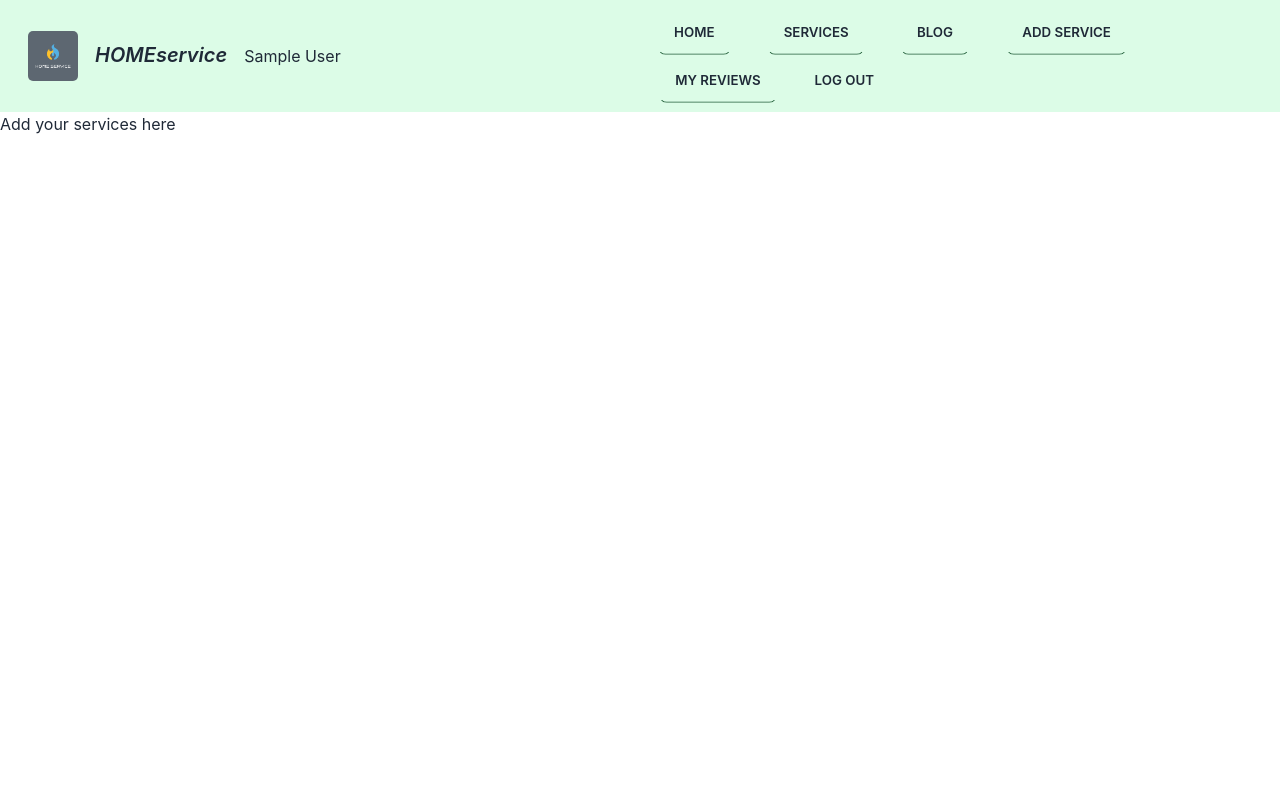
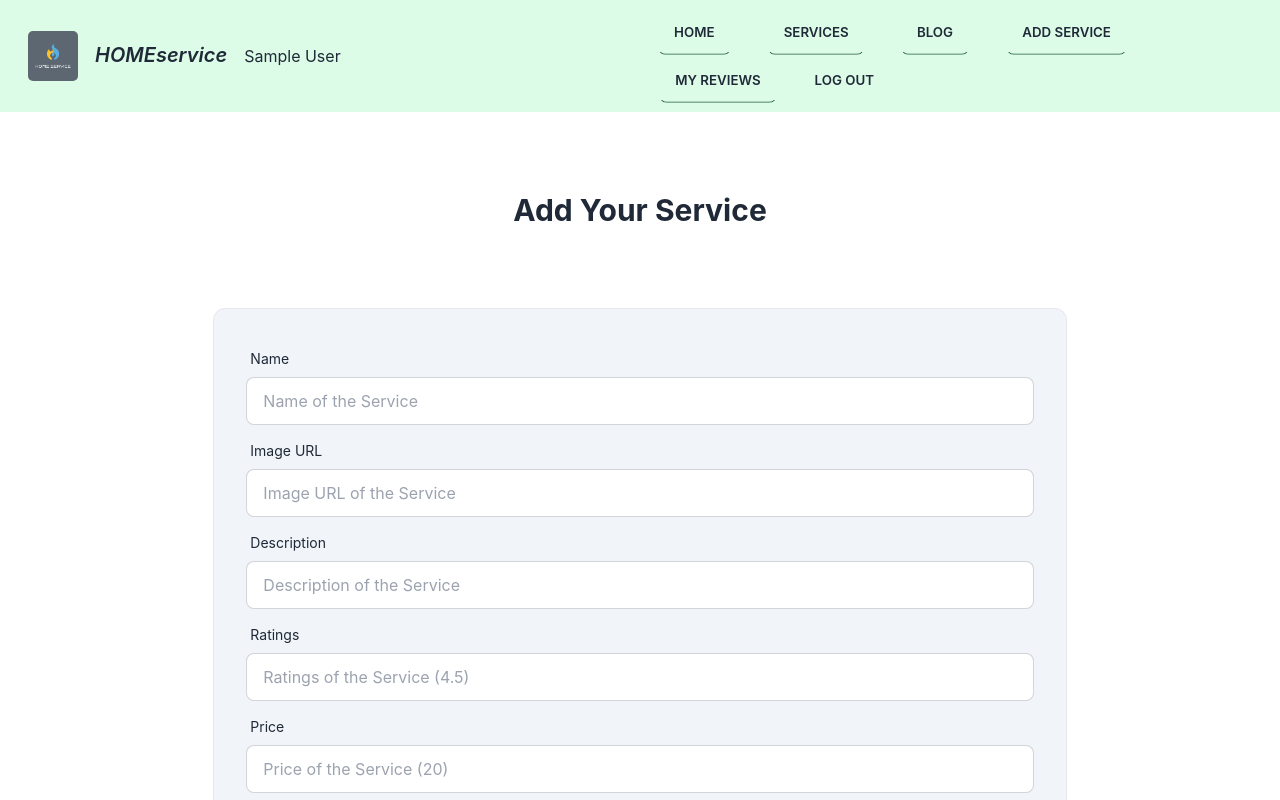
Before and after one commit to ajkn1904/home-service, a React (Create React App) app: page /addservice in a window 1280 px wide. Shown: the top 800 px of the page. Built offline with nearby package versions, Linux system fonts and the light colour scheme; no server answers; sample sign-in values are in the browser's storage.

Commit message:
Add Service page added

```diff
--- a/src/components/AddService/AddService.js
+++ b/src/components/AddService/AddService.js
@@ -1,10 +1,89 @@
 import React from 'react';
 
 const AddService = () => {
+    const handleSubmit = (event) => {
+
+        event.preventDefault();
+
+        const form = event.target;
+        const name = form.name.value;
+        const img = form.img.value;
+        const description = form.description.value;
+        const ratings = form.ratings.value;
+        const price = form.price.value;
+
+
+        const addedService = {name, description, img, ratings, price}
+
+        fetch('http://localhost:5000/addservice', {
+            method: 'POST',
+            headers: {
+                'content-type': 'application/json'
+            },
+            body: JSON.stringify(addedService)
+        })
+        .then(res => res.json())
+        .then(data => console.log(data))
+        .catch(error => console.error(error))
+
+
+        form.reset()
+
+
+    }
+
     return (
-        <div>
-            <h1>Add your services here</h1>
-        </div>
+
+        <>
+
+        <h2 className='text-center text-3xl font-bold my-20'>Add Your Service</h2>
+
+
+        <form className="card-body border w-8/12 rounded-xl mx-auto mb-20 bg-slate-100" onSubmit={handleSubmit}>
+
+            <div className="form-control">
+            <label className="label">
+                <span className="label-text">Name</span>
+            </label>
+            <input type="text" placeholder="Name of the Service" className="input input-bordered" name="name" required />
+            </div>
+
+
+            <div className="form-control">
+            <label className="label">
+                <span className="label-text">Image URL</span>
+            </label>
+            <input type="text" placeholder="Image URL of the Service" className="input input-bordered" name="img" required />
+            </div>
+            <div className="form-control">
+            <label className="label">
+                <span className="label-text">Description</span>
+            </label>
+            <input type="text" placeholder="Description of the Service" className="input input-bordered" name="description" required />
+            </div>
+
+
+            <div className="form-control">
+            <label className="label">
+                <span className="label-text">Ratings</span>
+            </label>
+            <input type="text" placeholder="Ratings of the Service (4.5)" className="input input-bordered" name="ratings" required />
+            </div>
+
+            <div className="form-control">
+            <label className="label">
+                <span className="label-text">Price</span>
+            </label>
+            <input type="text" placeholder="Price of the Service (20)" className="input input-bordered" name="price" required />
+            </div>
+
+
+            <button className="btn btn-success my-10">Add Service</button>
+
+
+        </form>
+
+        </>
     );
 };
 
--- a/src/components/Services/Services.js
+++ b/src/components/Services/Services.js
@@ -1,6 +1,4 @@
-import React, { useContext, useEffect, useState } from 'react';
-/* import { useLoaderData } from 'react-router-dom';
-import { AuthContext } from '../Context/AuthProvider/AuthProvider'; */
+import React, { useEffect, useState } from 'react';
 import ServiceCard from '../ServiceCard/ServiceCard';
 
 const Services = () => {
@@ -17,19 +15,15 @@ const Services = () => {
         })
     }, [])
 
-    //const {loading} = useContext(AuthContext);
-    //const services = useLoaderData();
-    //console.log(services)
-
-
     if(loading){
         return <button className="btn btn-ghost text-red-700 loading"></button>
     }
 
     return (
         <div>
-            <h1>All Services</h1>
-            <div className='grid sm:grid-cols-1 md:grid-cols-2 lg:grid-cols-3 gap-16 mx-12 sm:mx-12 md:mx-14 lg:mx-20'>
+            <h1 className='text-center text-3xl font-bold mb-14 bg-slate-50 p-8'>All Services</h1>
+
+            <div className='grid sm:grid-cols-1 md:grid-cols-2 lg:grid-cols-3 gap-16 mx-12 sm:mx-12 md:mx-14 lg:mx-20 my-20'>
                 {
                     services.map(service => <ServiceCard service={service} key={service._id}></ServiceCard>)
                 }
```
